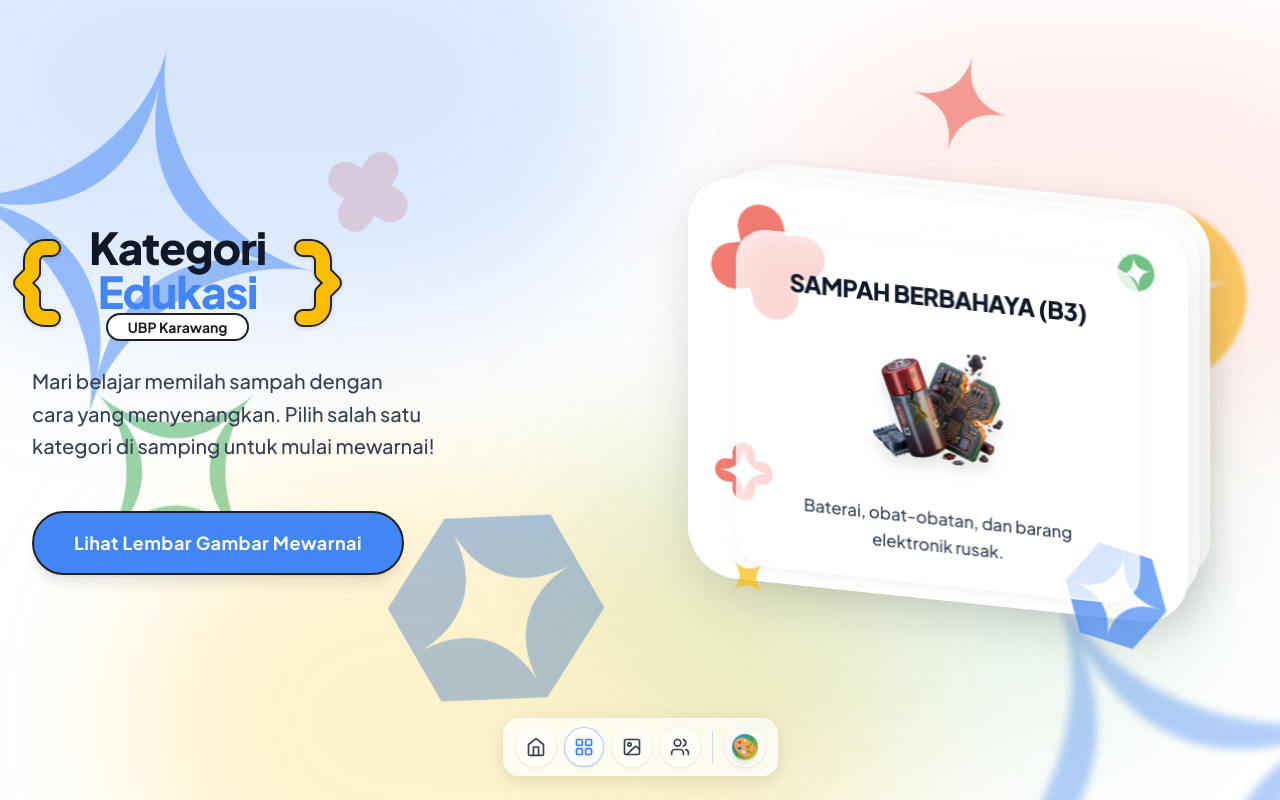
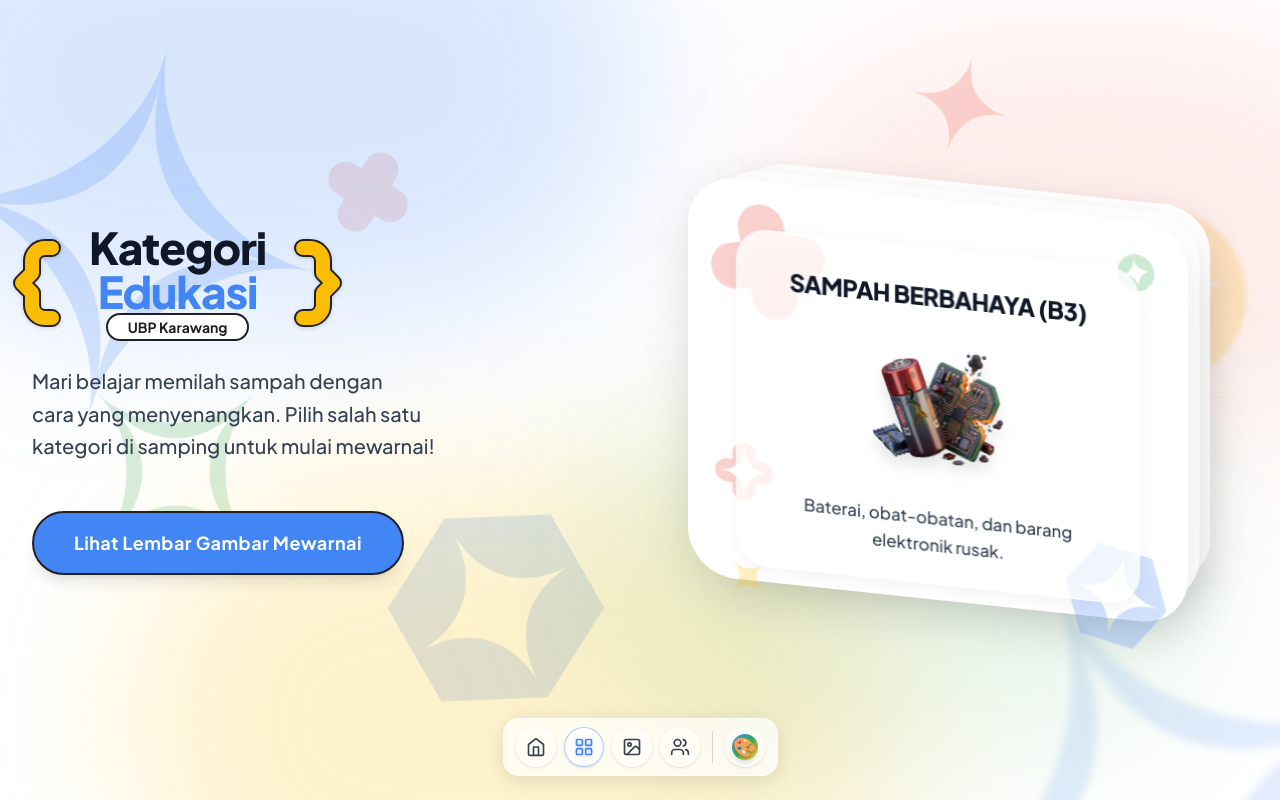
Before and after one commit to iqbalgsr46/Web-Proker-KKN-UBP-2026, a Next.js app: page /kategori in a window 1280 px wide. Built offline with nearby package versions, Linux system fonts and the light colour scheme.

Commit message:
style(kategori): reduce opacity of all background and card blobs to improve content focus and legibility

```diff
--- a/src/app/kategori/page.tsx
+++ b/src/app/kategori/page.tsx
@@ -57,13 +57,13 @@ export default function KategoriPage() {
       <div className="absolute inset-0 -z-10 pointer-events-none bg-white">
 
         {/* 7 Abstract Blobs Scattered in Background */}
-        <AbstractBlob type="gemini-spark" color="blue" className="absolute top-[5%] left-[-5%] w-64 md:w-96 h-64 md:h-96 opacity-50 rotate-12 pointer-events-none transform-gpu" />
-        <AbstractBlob type="circle-spark" color="yellow" className="absolute top-[25%] right-[2%] w-32 md:w-48 h-32 md:h-48 opacity-60 -rotate-12 pointer-events-none transform-gpu blur-[2px]" />
-        <AbstractBlob type="gemini-spark" color="green" className="absolute top-[45%] left-[5%] w-40 md:w-56 h-40 md:h-56 opacity-50 rotate-[45deg] pointer-events-none transform-gpu" />
-        <AbstractBlob type="gemini-spark" color="blue" className="absolute top-[70%] right-[-10%] w-72 md:w-[500px] h-72 md:h-[500px] opacity-40 -rotate-[25deg] pointer-events-none transform-gpu blur-[4px]" />
-        <AbstractBlob type="spark" color="red" className="absolute top-[5%] right-[20%] w-24 md:w-32 h-24 md:h-32 opacity-50 rotate-[15deg] pointer-events-none transform-gpu" />
-        <AbstractBlob type="hexagon" color="blue" className="absolute bottom-[10%] left-[30%] w-56 h-56 opacity-50 rotate-[60deg] pointer-events-none transform-gpu" />
-        <AbstractBlob type="cross" color="red" className="absolute top-[18%] left-[25%] w-16 md:w-24 h-16 md:h-24 opacity-20 rotate-[30deg] pointer-events-none transform-gpu" />
+        <AbstractBlob type="gemini-spark" color="blue" className="absolute top-[5%] left-[-5%] w-64 md:w-96 h-64 md:h-96 opacity-20 rotate-12 pointer-events-none transform-gpu" />
+        <AbstractBlob type="circle-spark" color="yellow" className="absolute top-[25%] right-[2%] w-32 md:w-48 h-32 md:h-48 opacity-20 -rotate-12 pointer-events-none transform-gpu blur-[2px]" />
+        <AbstractBlob type="gemini-spark" color="green" className="absolute top-[45%] left-[5%] w-40 md:w-56 h-40 md:h-56 opacity-20 rotate-[45deg] pointer-events-none transform-gpu" />
+        <AbstractBlob type="gemini-spark" color="blue" className="absolute top-[70%] right-[-10%] w-72 md:w-[500px] h-72 md:h-[500px] opacity-15 -rotate-[25deg] pointer-events-none transform-gpu blur-[4px]" />
+        <AbstractBlob type="spark" color="red" className="absolute top-[5%] right-[20%] w-24 md:w-32 h-24 md:h-32 opacity-20 rotate-[15deg] pointer-events-none transform-gpu" />
+        <AbstractBlob type="hexagon" color="blue" className="absolute bottom-[10%] left-[30%] w-56 h-56 opacity-20 rotate-[60deg] pointer-events-none transform-gpu" />
+        <AbstractBlob type="cross" color="red" className="absolute top-[18%] left-[25%] w-16 md:w-24 h-16 md:h-24 opacity-15 rotate-[30deg] pointer-events-none transform-gpu" />
 
         {/* Glow Biru (Atas Kiri) */}
         <div
@@ -143,7 +143,7 @@ export default function KategoriPage() {
                           key={idx}
                           type={blob.type as any}
                           color={blob.color as any}
-                          className={`absolute ${blob.position} opacity-70 transition-all duration-700 z-0 pointer-events-none transform-gpu`}
+                          className={`absolute ${blob.position} opacity-25 transition-all duration-700 z-0 pointer-events-none transform-gpu`}
                         />
                       ))}
 
```
